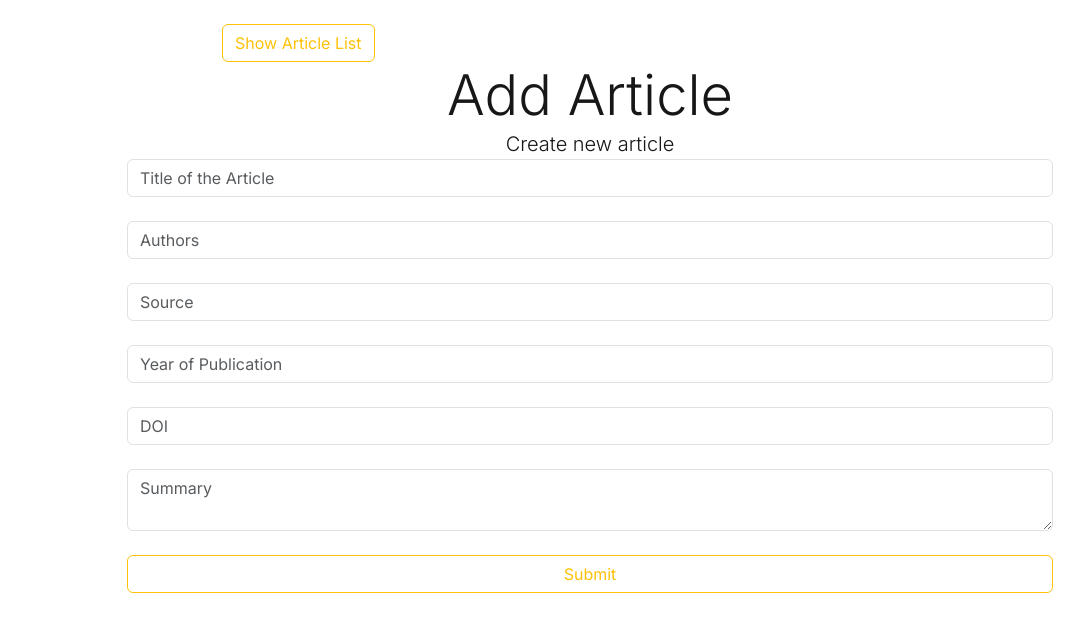
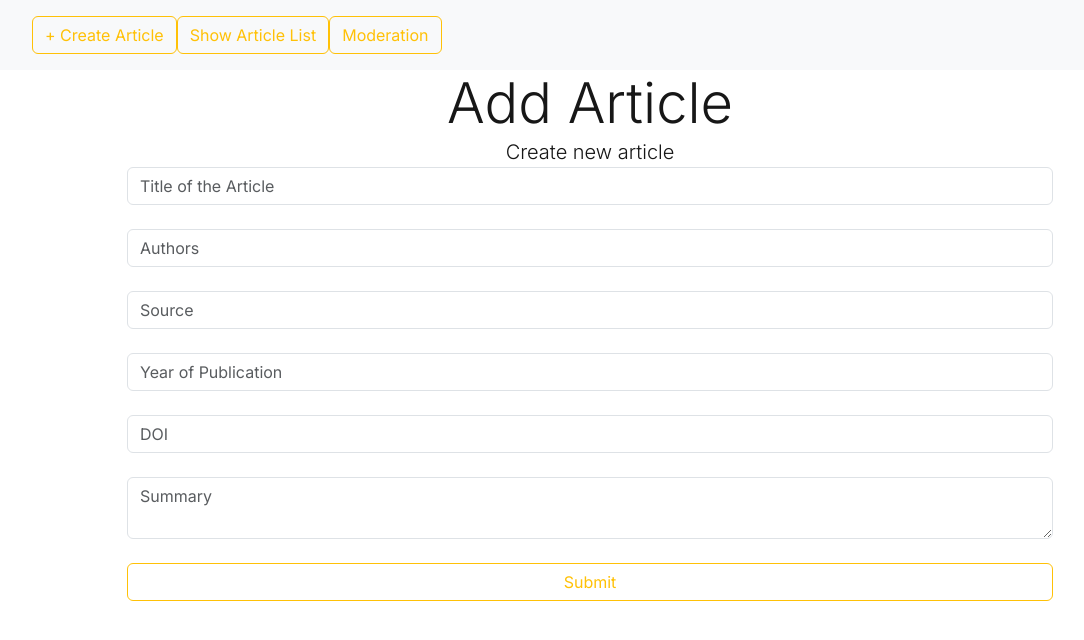
Before and after one commit to roccomilicic/SPEED, a Next.js app in the folder speed-next-app/: page /create-article in a window 1280 px wide. Shown: the top 640 px of the page, without its empty margins (50-1134 px from the left). Built offline with nearby package versions, Linux system fonts and the light colour scheme.

Commit message:
Updated pages to use the nav bar

```diff
--- a/speed-next-app/src/app/create-article/page.tsx
+++ b/speed-next-app/src/app/create-article/page.tsx
@@ -1,9 +1,12 @@
-'use client'
+"use client";
 import CreateArticleComponent from "../../components/CreateArticle";
+import NavBar from "../../components/Navbar";
+
 export default function CreateBook() {
-return (
-<main>
-<CreateArticleComponent />
-</main>
-);
+  return (
+    <main>
+      <NavBar />
+      <CreateArticleComponent />
+    </main>
+  );
 }
--- a/speed-next-app/src/app/moderation/page.tsx
+++ b/speed-next-app/src/app/moderation/page.tsx
@@ -1,9 +1,11 @@
-import ModerationList from '../../components/Moderation';
+import ModerationList from "../../components/Moderation";
+import NavBar from "../../components/Navbar";
 
 export default function ModerationPage() {
   return (
     <main className="container mx-auto p-4">
-      <ModerationList/>
+      <NavBar />
+      <ModerationList />
     </main>
   );
 }
--- a/speed-next-app/src/components/CreateArticle.tsx
+++ b/speed-next-app/src/components/CreateArticle.tsx
@@ -1,6 +1,5 @@
 import React, { useState, ChangeEvent, FormEvent } from "react";
 import { useRouter } from "next/navigation";
-import Link from "next/link";
 import { Article, DefaultEmptyArticle } from "./Article";
 
 const CreateArticleComponent = () => {
@@ -77,12 +76,6 @@ const CreateArticleComponent = () => {
     <div className="CreateArticle">
       <div className="container">
         <div className="row">
-          <div className="col-md-8 m-auto">
-            <br />
-            <Link href="/" className="btn btn-outline-warning float-left">
-              Show Article List
-            </Link>
-          </div>
           <div className="col-md-10 m-auto">
             <h1 className="display-4 text-center">Add Article</h1>
             <p className="lead text-center">Create new article</p>
--- a/speed-next-app/src/components/Moderation.tsx
+++ b/speed-next-app/src/components/Moderation.tsx
@@ -1,6 +1,5 @@
-'use client'
+'use client';
 import React, { useState, useEffect } from 'react';
-import Link from 'next/link';
 import ArticleCard from './ArticleCard'; // Ensure you have this component
 import { Article } from './Article'; // Ensure you have this type
 
@@ -43,9 +42,6 @@ function ModerationList() {
             <h2 className='display-4 text-center'>Articles Pending Moderation</h2>
           </div>
           <div className='col-md-11'>
-            <Link href='/create-article' className='btn btn-outline-warning float-right'>
-              + Add New Article
-            </Link>
             <br />
             <br />
             <hr />
--- a/speed-next-app/src/components/Navbar.tsx
+++ b/speed-next-app/src/components/Navbar.tsx
@@ -9,11 +9,14 @@ function NavBar() {
       <div className="container">
         <div className="row">
           <div className="col-md-12 m-auto">
+          <Link href="/create-article" className="btn btn-outline-warning float-right">
+              + Create Article
+            </Link>
+          <Link href="/" className="btn btn-outline-warning float-right">
+              Show Article List
+            </Link>
             <Link href="/moderation" className="btn btn-outline-warning float-left">
               Moderation
-            </Link>
-            <Link href="/show-article-list" className="btn btn-outline-warning float-right">
-              Show Article List
             </Link>
           </div>
         </div>
```
Also changed, not shown: speed-next-app/src/components/ShowArticleList.tsx (+9 -18 lines).
